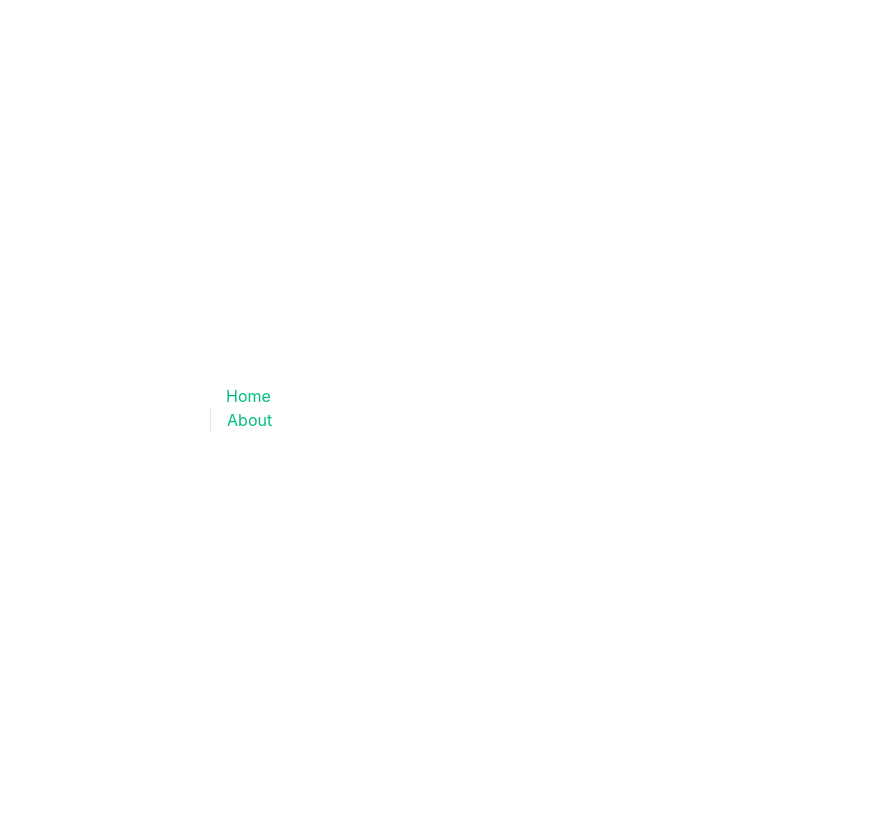
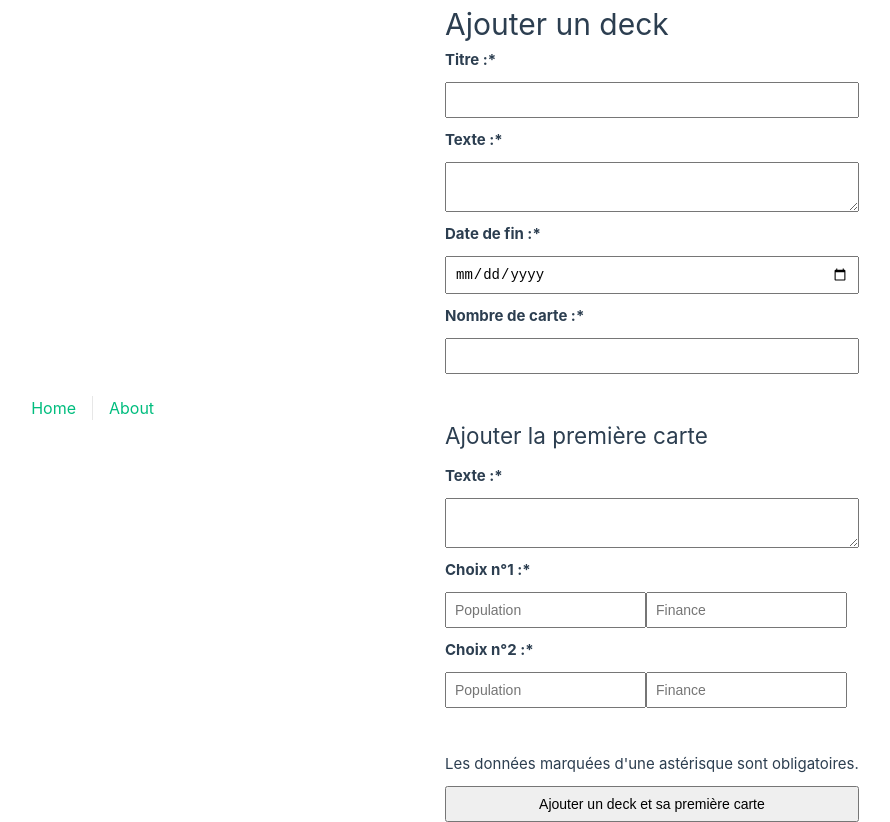
Before and after one commit to PetitMais/EasyCrea_Vue, a Vue app: page /deck/add in a window 1280 px wide. Before the commit this address had no page. Shown: the whole page, without its empty margins (195-1085 px from the left). Before the commit the page ends 800 px from the top, so only its background shows below. Built offline with nearby package versions, Linux system fonts and the light colour scheme.

Commit message:
feat: l'ordre de soumission de la carte Rng sur le nombre de carte max d'un deck, création de deck, création de la première carte

```diff
--- a/src/components/CartePrint.vue
+++ b/src/components/CartePrint.vue
@@ -32,6 +32,8 @@ const fetchCarteInfo = async () => {
         }
 
         emit('update:carteInfo', data.value);
+        console.log(`L'ordre de soumission est ${data.value.ordre_soumission}`);
+        emit('update:ordreSoumission', data.value.ordre_soumission);
     } catch (error) {
         console.error("Erreur lors de la récupération des données :", error);
     }
--- a/src/router/index.js
+++ b/src/router/index.js
@@ -23,6 +23,11 @@ const router = createRouter({
       component: () => import('../views/DeckView.vue'),
     },
     {
+      path: '/deck/add', //url de la page
+      name: 'deckAdd', //nom du fichier que j'appel
+      component: () => import('../views/DeckAdd.vue'),
+    },
+    {
       path: '/carteAdd/:id', //url de la page
       name: 'carteAdd', //nom du fichier que j'appel
       component: () => import('../views/CarteAdd.vue'),
--- a/src/views/CarteAdd.vue
+++ b/src/views/CarteAdd.vue
@@ -1,24 +1,26 @@
 <template>
   <div>
     <h1>Ajouter une carte au deck</h1>
-    <DeckInfo :id="Number(id)" />
+
+    <DeckInfo :id="Number(id)" @update:nbCartes="handleNbCartes" />
+
     <AleaCheck :id_createur="21" :id_deck="Number(id)" @update:carteRng="handleCarteRng" />
 
-    <!-- Afficher CartePrint uniquement si idCarte est défini -->
     <CartePrint v-if="idCarte" :id_carte="idCarte" @update:carteInfo="handleCarteInfo" />
 
-    <!-- Section pour afficher les infos récupérées -->
     <div v-if="carteInfo" class="carte-details">
-      <h2>Une carte aléatoire vous a été attribué :</h2>
-      <br>
-      <p><strong>Texte :</strong> {{ carteInfo.texte_carte }}</p>
-      <br>
+      <h2>Une carte aléatoire vous a été attribuée :</h2>
+      <p>Il s'agit de la carte n°{{ carteInfo.ordre_soumission }} sur {{ nbCartes }}.</p>
+      <div>
+        <p><strong>Texte :</strong> {{ carteInfo.texte_carte }}</p>
+      </div>
+
       <div class="choice">
         <strong>Choix 1 :</strong>
         <p><strong>Population :</strong> {{ carteInfo.valeurs_choix1_pop }}</p>
         <p><strong>Finance :</strong> {{ carteInfo.valeurs_choix1_fin }}</p>
       </div>
-      <br>
+
       <div class="choice">
         <strong>Choix 2 :</strong>
         <p><strong>Population :</strong> {{ carteInfo.valeurs_choix2_pop }}</p>
@@ -42,9 +44,6 @@
         <input v-model="formData.finance2" type="number" placeholder="Finance" required />
       </div>
 
-      <input v-model="formData.idDeck" type="hidden" />
-
-      <br>
       <p>Les données marquées d'une astérisque sont obligatoires.</p>
       <button type="submit">Ajouter la carte</button>
     </form>
@@ -57,17 +56,19 @@ import { useRouter } from 'vue-router';
 import DeckInfo from '@/components/DeckInfo.vue';
 import AleaCheck from '@/components/AleaCheck.vue';
 import CartePrint from '@/components/CartePrint.vue';
+
 const router = useRouter();
 
 const props = defineProps({
   id: { // id_deck
     type: [Number, String],
-    required: true
-  }
+    required: true,
+  },
 });
 
 const idCarte = ref(null);
 const carteInfo = ref(null);
+const nbCartes = ref(null);
 
 const handleCarteRng = (id_carte_rng) => {
   console.log('Valeur de carteRng reçue depuis le component:', id_carte_rng);
@@ -79,21 +80,21 @@ const handleCarteInfo = (info) => {
   carteInfo.value = info;
 };
 
+const handleNbCartes = (count) => {
+  console.log('Nombre de cartes reçu du composant DeckInfo:', count);
+  nbCartes.value = count;
+};
+
 const formData = reactive({
   texte: '',
   population1: 0,
   finance1: 0,
   population2: 0,
   finance2: 0,
-  idDeck: ''
-});
-
-onMounted(() => {
-  formData.idDeck = props.id;
 });
 
 const submitForm = async () => {
-  console.log("Données du formulaire :", formData);
+  console.log('Données du formulaire :', formData);
 
   const ordre = await fetchOrderDeck();
 
@@ -106,11 +107,12 @@ const submitForm = async () => {
     valChoix2,
     date: dateFormatted(),
     ordre: ordre,
-    idDeck: formData.idDeck,
+    idDeck: props.id,
     idAdmin: null,
     idCrea: 20,
   };
-  console.log("Données formatées :", formattedData);
+
+  console.log('Données formatées :', formattedData);
 
   await sendCarteInfo(formattedData);
   router.push('/deck');
@@ -122,13 +124,8 @@ const dateFormatted = () => {
   const mm = String(today.getMonth() + 1).padStart(2, '0');
   const dd = String(today.getDate()).padStart(2, '0');
 
-  const formattedDate = `${yyyy}-${mm}-${dd}`;
-  console.log(formattedDate);
-  return formattedDate;
-
-}
-
-const data = ref({});
+  return `${yyyy}-${mm}-${dd}`;
+};
 
 const fetchOrderDeck = async () => {
   const url = "https://mdubois.alwaysdata.net/apiReigns/v3/reigns/carte/deck/ordermax";
@@ -140,13 +137,10 @@ const fetchOrderDeck = async () => {
   try {
     const response = await fetch(url, options);
     const jsonData = await response.json();
-    data.value = jsonData;
-    let max_ordre = data.value.max_ordre;
-    console.log("Order récupéré :", max_ordre);
-    return max_ordre;
-
+    return jsonData.max_ordre || 0;
   } catch (error) {
-    console.error("Erreur lors de la récupération de la donnée :", error);
+    console.error("Erreur lors de la récupération de l'ordre :", error);
+    return 0;
   }
 };
 
@@ -160,8 +154,7 @@ const sendCarteInfo = async (formattedData) => {
   try {
     await fetch(url, options);
   } catch (error) {
-    console.error("Erreur lors de l'envoie des données :", error);
-    // ajouter un retour vers la page deckList avec un message du genre "Un souci à eut lieu, veuillez réessayer"
+    console.error("Erreur lors de l'envoi des données :", error);
   }
 };
 </script>
@@ -190,7 +183,8 @@ button {
   padding: 10px;
 }
 
-.carte-details>h2 {
+.carte-details>h2,
+.carte-details>p {
   text-align: center;
 }
 
--- /dev/null
+++ b/src/views/DeckAdd.vue
@@ -0,0 +1,191 @@
+<template>
+
+    <div>
+        <h1>Ajouter un deck</h1>
+
+        <form @submit.prevent="submitForm">
+            <label for="title">Titre :*</label>
+            <input v-model="formData.title" id="title" type="text" minlength="3" maxlength="100" required>
+
+            <label for="texte">Texte :*</label>
+            <textarea v-model="formData.texte" id="texte" maxlength="150" required></textarea>
+
+            <label for="date">Date de fin :*</label>
+            <input v-model="formData.date" id="date" type="date" required />
+
+            <label for="nbCartes">Nombre de carte :*</label>
+            <input v-model="formData.nbCartes" id="nbCartes" type="number" min="1" required />
+
+            <br>
+            <h2>Ajouter la première carte</h2>
+            <label for="texteCarte">Texte :*</label>
+            <textarea v-model="formData.texteCarte" id="texteCarte" type="text" minlength="50" maxlength="280"
+                required></textarea>
+
+            <label for="choice1">Choix n°1 :*</label>
+            <div>
+                <input v-model="formData.population1" type="number" placeholder="Population" required />
+                <input v-model="formData.finance1" type="number" placeholder="Finance" required />
+            </div>
+
+            <label for="choice2">Choix n°2 :*</label>
+            <div>
+                <input v-model="formData.population2" type="number" placeholder="Population" required />
+                <input v-model="formData.finance2" type="number" placeholder="Finance" required />
+            </div>
+
+            <br>
+            <p>Les données marquées d'une astérisque sont obligatoires.</p>
+            <button type="submit">Ajouter un deck et sa première carte</button>
+        </form>
+    </div>
+</template>
+
+<script setup>
+import { reactive, ref } from 'vue';
+import { useRouter } from 'vue-router';
+const router = useRouter();
+
+const data = ref({});
+const idDeck = ref(0);
+
+
+const formData = reactive({
+});
+
+const submitForm = async () => {
+    console.log("Données du formulaire :", formData);
+
+    const formattedData = {
+        titre: formData.title,
+        body: formData.texte,
+        date_debut: dateFormatted(),
+        date_fin: formData.date,
+        nb_cartes: formData.nbCartes,
+        nb_jaime: 0,
+        id_administrateur: 1
+    };
+
+    console.log("Données formatées :", formattedData);
+
+    await sendDeckInfo(formattedData);
+    await lastIdDeck();
+
+    const valChoix1 = `${formData.population1}/${formData.finance1}`;
+    const valChoix2 = `${formData.population2}/${formData.finance2}`;
+
+    const formattedDataCarte = {
+        texte: formData.texteCarte,
+        valChoix1,
+        valChoix2,
+        date: dateFormatted(),
+        ordre: 1,
+        idDeck: idDeck.value,
+        idAdmin: 1,
+        idCrea: null,
+    };
+
+    console.log("Données formatées Carte:", formattedDataCarte);
+    console.log("Objet idDeck:", idDeck);
+    console.log("Valeur idDeck:", idDeck.value);
+
+    await sendCarteInfo(formattedDataCarte);
+
+    router.push('/deck');
+};
+
+const dateFormatted = () => {
+    const today = new Date();
+    const yyyy = today.getFullYear();
+    const mm = String(today.getMonth() + 1).padStart(2, '0');
+    const dd = String(today.getDate()).padStart(2, '0');
+
+    const formattedDate = `${yyyy}-${mm}-${dd}`;
+    console.log(formattedDate);
+    return formattedDate;
+
+}
+
+const sendDeckInfo = async (formattedData) => {
+    console.log(formattedData);
+
+    const url = "https://mdubois.alwaysdata.net/apiReigns/v3/reigns/deck";
+    const options = {
+        method: "POST",
+        headers: { "Content-Type": "application/json" },
+        body: JSON.stringify(formattedData),
+    };
+    try {
+        await fetch(url, options);
+        console.log("Deck envoyé");
+
+    } catch (error) {
+        console.error("Erreur lors de l'envoie des données :", error);
+    }
+};
+const lastIdDeck = async () => {
+
+    const url = "https://mdubois.alwaysdata.net/apiReigns/v3/reigns/deck/lastadd";
+    const options = {
+        method: "GET",
+        headers: { "Content-Type": "application/json" },
+    };
+    try {
+        const response = await fetch(url, options);
+        const jsonData = await response.json();
+        data.value = jsonData;
+        return idDeck.value = data.value.id_deck;
+
+    } catch (error) {
+        console.error("Erreur lors de l'envoie des données :", error);
+    }
+};
+const sendCarteInfo = async (formattedDataCarte) => {
+    const url = "https://mdubois.alwaysdata.net/apiReigns/v3/reigns/carte";
+    const options = {
+        method: "POST",
+        headers: { "Content-Type": "application/json" },
+        body: JSON.stringify(formattedDataCarte),
+    };
+    try {
+        await fetch(url, options);
+        console.log('Succès envoie info carte vers BDD');
+
+    } catch (error) {
+        console.error("Erreur lors de l'envoie des données :", error);
+    }
+};
+</script>
+
+<style scoped>
+form {
+    display: flex;
+    flex-direction: column;
+    gap: 10px;
+}
+
+label {
+    font-weight: bold;
+}
+
+input,
+textarea,
+button {
+    padding: 8px;
+    font-size: 14px;
+}
+
+.carte-details {
+    margin-top: 20px;
+    margin-bottom: 10px;
+    padding: 10px;
+}
+
+.carte-details>h2 {
+    text-align: center;
+}
+
+.choice p {
+    text-indent: 1rem;
+}
+</style>
--- a/src/views/DeckView.vue
+++ b/src/views/DeckView.vue
@@ -5,9 +5,27 @@ import DeckList from './../components/DeckList.vue';
 <template>
   <main>
     <h1>Liste des decks</h1>
+
+    <button @click="$router.push('/deck/add')">Ajouter un deck</button>
+
     <DeckList></DeckList>
+
   </main>
 </template>
 
 <style>
+button {
+  margin-top: 20px;
+  padding: 10px 20px;
+  font-size: 16px;
+  background-color: #007bff;
+  color: white;
+  border: none;
+  border-radius: 4px;
+  cursor: pointer;
+}
+
+button:hover {
+  background-color: #0056b3;
+}
 </style>
```
Also changed, not shown: src/components/DeckInfo.vue (+7 -3 lines).
